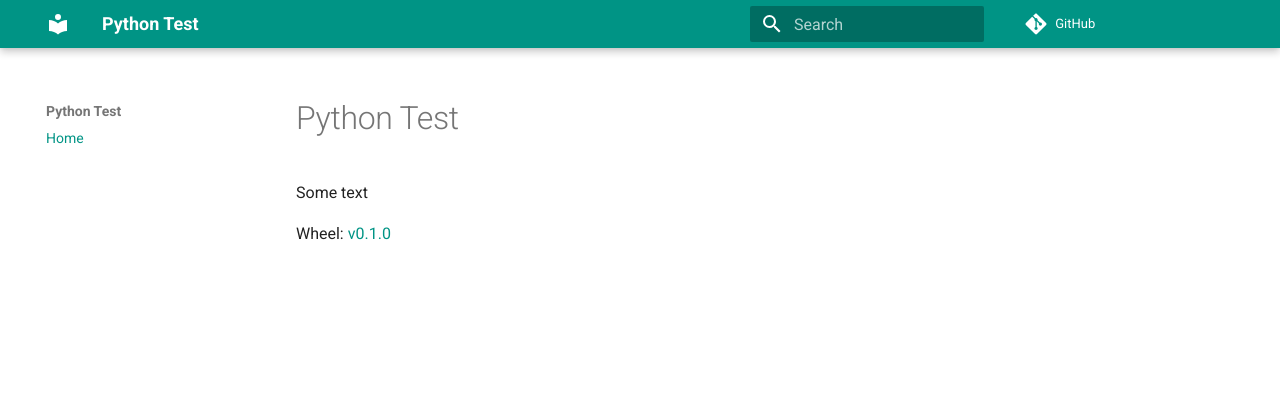
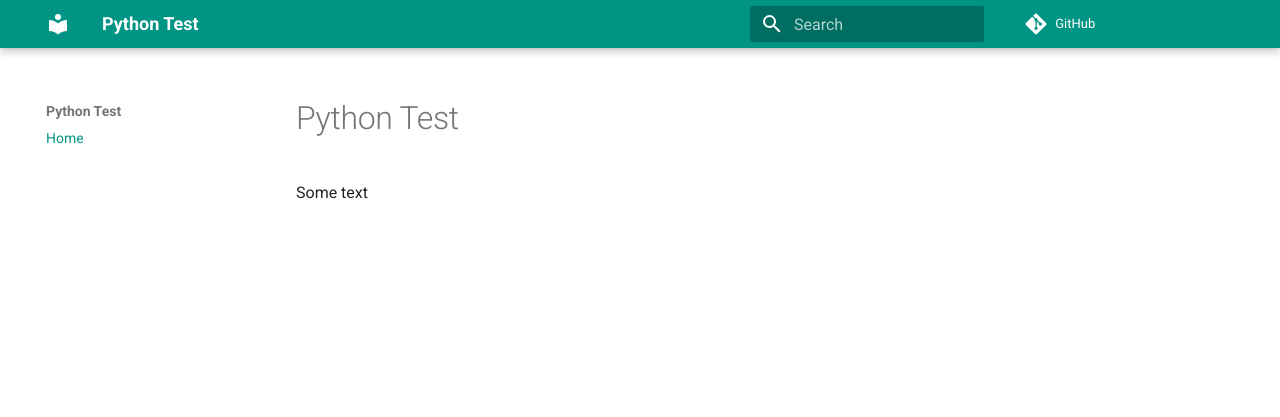
Before and after one commit to dibog/python_test, an MkDocs documentation site: the page built from docs/index.md, in a window 1280 px wide. Shown: the top 417 px of the page. Built offline with MkDocs 1.6.1 and Material for MkDocs 9.7.7, drawn with Linux system fonts in a browser that asks for light colours; comment, search, counter and statistics services are not loaded.

```diff
--- a/docs/index.md
+++ b/docs/index.md
@@ -1,5 +1,3 @@
 # Python Test
 
 Some text
-
-Wheel: [v0.1.0](dist/python_test-0.1.0-py3-none-any.whl)
```
Also changed, not shown: 1 other file.
